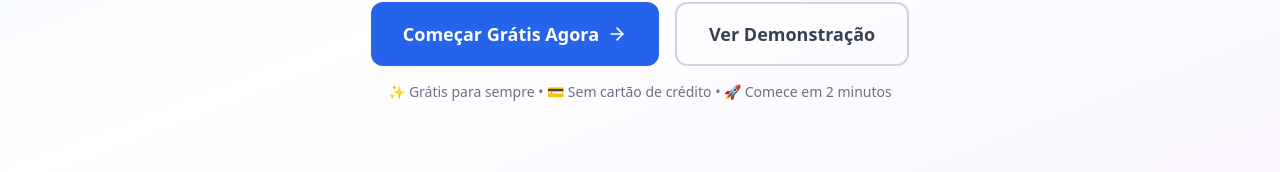
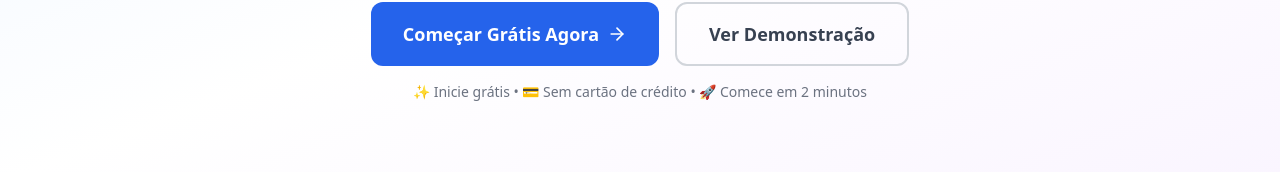
Before and after one commit to marcim390/financeapp, a React (Vite) app: page / in a window 1280 px wide. Shown: the part 375-547 px from the top of the page. Built offline with nearby package versions, Linux system fonts and the light colour scheme; no server answers.

Commit message:
Updated LandingPage.tsx

```diff
--- a/src/components/LandingPage.tsx
+++ b/src/components/LandingPage.tsx
@@ -193,7 +193,7 @@ export function LandingPage() {
             </div>
             {!user && !loading && (
               <p className="text-sm text-gray-500 mt-4">
-                ✨ Grátis para sempre • 💳 Sem cartão de crédito • 🚀 Comece em 2 minutos
+                ✨ Inicie grátis • 💳 Sem cartão de crédito • 🚀 Comece em 2 minutos
               </p>
             )}
           </div>
```
